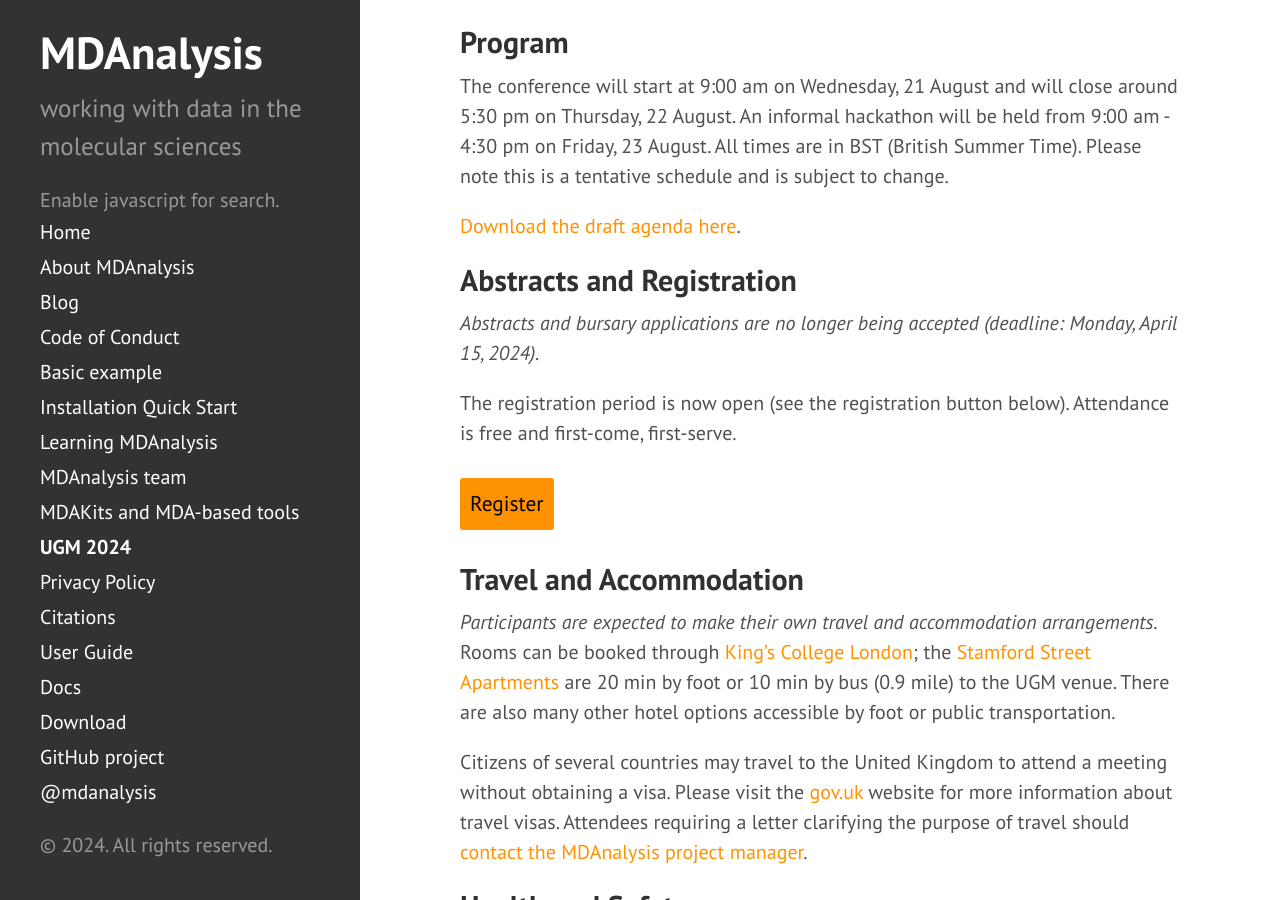
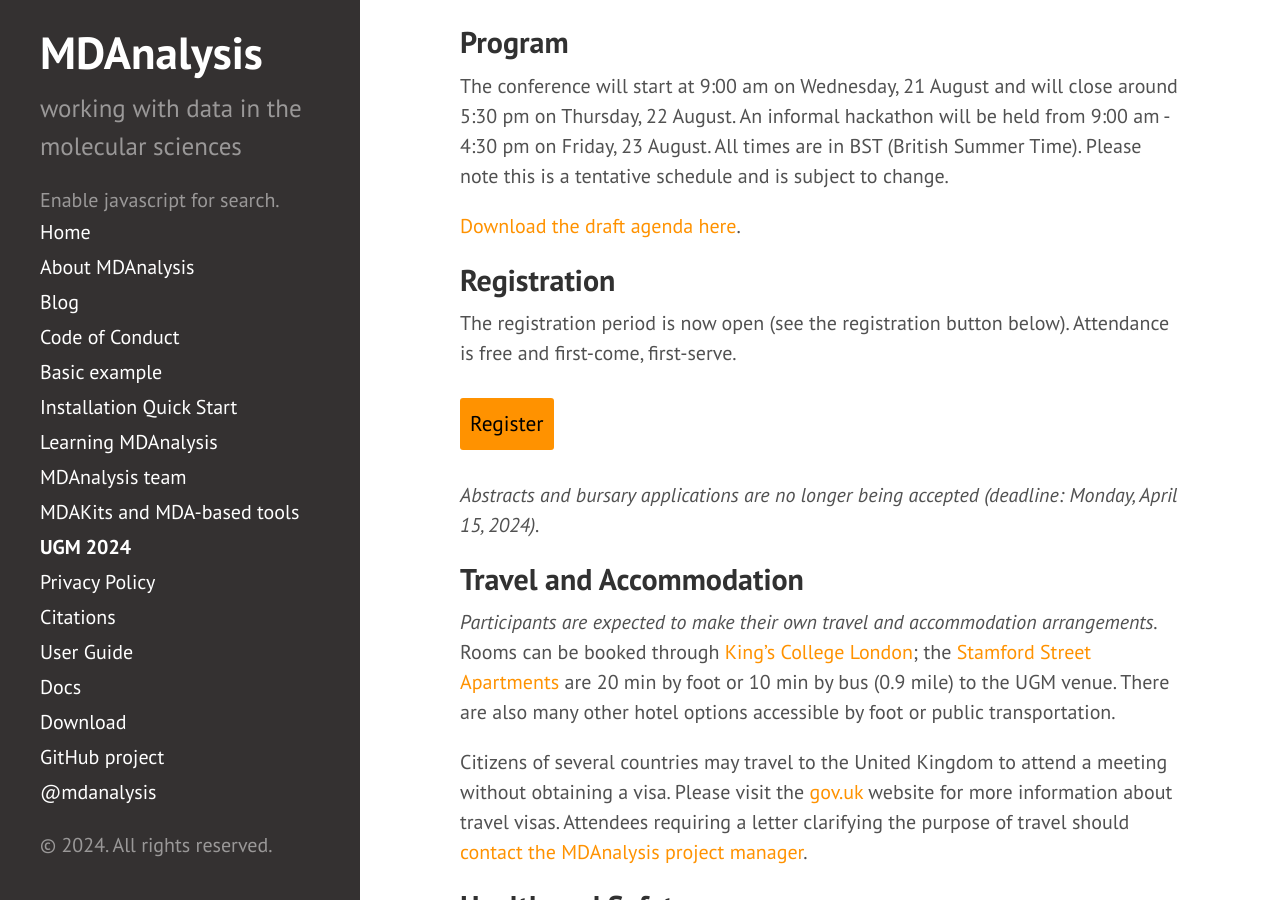
Before and after one commit to MDAnalysis/MDAnalysis.github.io, a Jekyll site: the page built from pages/ugm2024.md, in a window 1280 px wide and 900 px high, scrolled down 1852 px. Built offline with Jekyll 4.4.1, drawn with Linux system fonts in a browser that asks for light colours; comment, search, counter and statistics services are not loaded.

Commit message:
Update ugm2024.md
highlighted registration vs abstracts

```diff
--- a/pages/ugm2024.md
+++ b/pages/ugm2024.md
@@ -40,12 +40,12 @@ The conference will start at 9:00 am on Wednesday, 21 August and will close arou
 
 [Download the draft agenda here][agenda].
 
-## Abstracts and Registration
-*Abstracts and bursary applications are no longer being accepted (deadline: Monday, April 15, 2024).*
-
+## Registration
 The registration period is now open (see the registration button below). Attendance is free and first-come, first-serve.
 
 <a href="https://forms.gle/rr15hUYZcRX4bgkp6" target="_blank" style="background:#FF9200;padding:10px;margin:10px 0px;text-align:center;text-decoration:none;font-size:16pt;color:#000000;display:inline-block;border-radius:3px">Register</a>
+
+*Abstracts and bursary applications are no longer being accepted (deadline: Monday, April 15, 2024).*
 
 ## Travel and Accommodation
 *Participants are expected to make their own travel and accommodation arrangements.* Rooms can be booked through [King's College London](https://www.kcl.ac.uk/accommodation/summer-accommodation); the [Stamford Street Apartments](https://maps.app.goo.gl/Qv26UNEoYueKr8Au5) are 20 min by foot or 10 min by bus (0.9 mile) to the UGM venue. There are also many other hotel options accessible by foot or public transportation.
```
